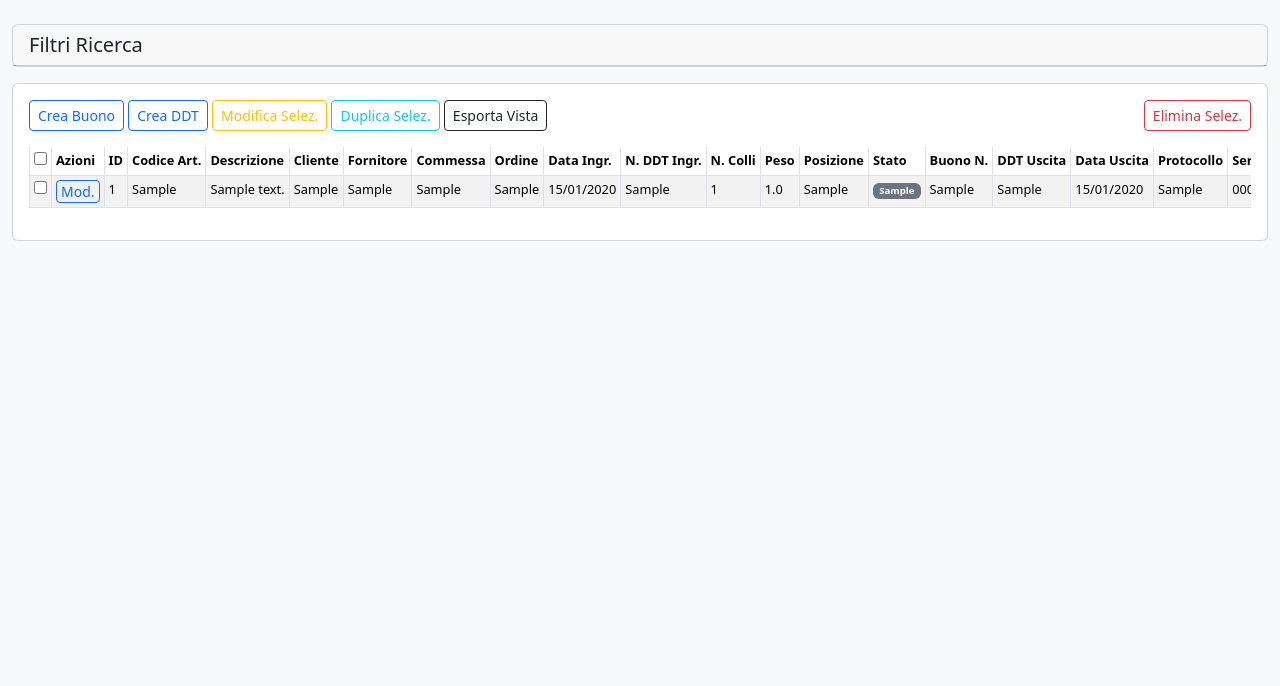
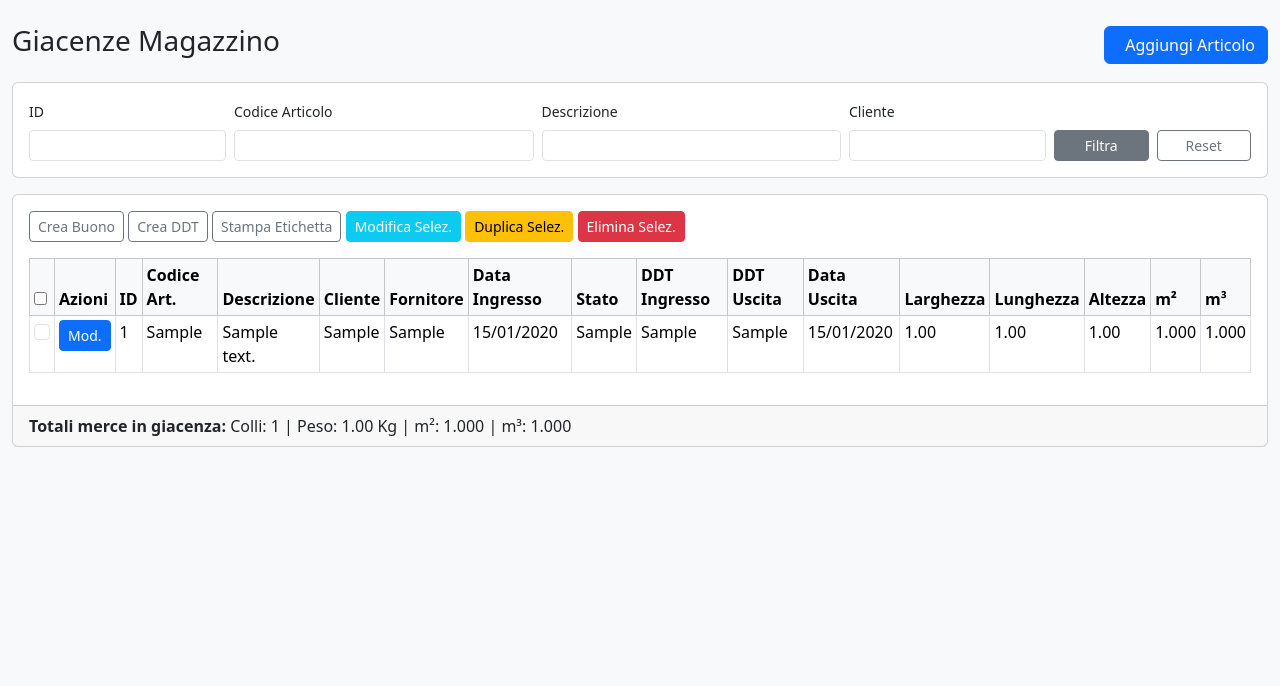
Before and after one commit to Camarsrl/gestionale_web, a Flask app: page /giacenze in a window 1280 px wide. Shown: the part 66-752 px from the top of the page. Run offline with Flask 3, Linux system fonts and the light colour scheme; the visitor is signed in with stand-in values (Sample User, id 1); tables that the repository leaves empty hold one stand-in row (values such as "Sample post").

Commit message:
Update index.html

```diff
--- a/templates/index.html
+++ b/templates/index.html
@@ -1,136 +1,204 @@
 {% extends "layout.html" %}
 
+{% block custom_css %}
+<style>
+    /* Contenitore per permettere lo scorrimento orizzontale */
+    .table-container {
+        overflow-x: auto;
+    }
+
+    /* Stile generale della tabella */
+    .table-giacenze {
+        table-layout: fixed; /* Fondamentale per rispettare le larghezze delle colonne */
+        width: 100%;         /* La tabella occupa tutta la larghezza del contenitore */
+    }
+
+    /* Stile per tutte le celle, header (th) e dati (td) */
+    .table-giacenze th,
+    .table-giacenze td {
+        vertical-align: middle;  /* Allinea il testo verticalmente al centro */
+        white-space: normal;     /* Permette al testo di andare a capo */
+        word-wrap: break-word;   /* Forza il testo ad andare a capo se una parola è troppo lunga */
+    }
+
+    /* Larghezze specifiche per ogni colonna per un layout ordinato */
+    .col-check { width: 40px; }
+    .col-azioni { width: 70px; }
+    .col-id { width: 70px; }
+    .col-codice { width: 250px; } /* Colonna Codice Art. più larga */
+    .col-desc { width: 350px; }   /* Colonna Descrizione ancora più larga */
+    .col-cliente { width: 150px; }
+    .col-fornitore { width: 150px; }
+    .col-data { width: 110px; }
+    .col-stato { width: 100px; }
+    .col-ddt { width: 120px; }
+    .col-misure { width: 90px; } /* Colonne per le misure */
+</style>
+{% endblock %}
+
+
 {% block content %}
+<div class="d-flex justify-content-between align-items-center mb-3">
+    <h3>Giacenze Magazzino</h3>
+    <a href="{{ url_for('add_articolo') }}" class="btn btn-primary">
+        <i class="bi bi-plus-circle-fill me-2"></i>Aggiungi Articolo
+    </a>
+</div>
+
 <div class="card mb-3">
-    <div class="card-header" data-bs-toggle="collapse" href="#filtriCollapse" role="button" aria-expanded="false" aria-controls="filtriCollapse" style="cursor: pointer;">
-        <h5 class="mb-0">Filtri Ricerca</h5>
+    <div class="card-body">
+        <form method="get" action="{{ url_for('visualizza_giacenze') }}">
+             <div class="row g-2 align-items-end">
+                <div class="col-md-2">
+                    <label class="form-label small">ID</label>
+                    <input type="text" name="id" class="form-control form-control-sm" value="{{ filters.get('id', '') }}">
                 </div>
-    <div class="collapse" id="filtriCollapse">
-        <div class="card-body">
-            <form method="GET" action="{{ url_for('visualizza_giacenze') }}">
-                <div class="row g-2">
-                    <div class="col-md-2"><label class="form-label small">Cliente</label><input type="text" name="cliente" class="form-control form-control-sm" value="{{ filters.get('cliente', '') }}"></div>
-                    <div class="col-md-2"><label class="form-label small">Fornitore</label><input type="text" name="fornitore" class="form-control form-control-sm" value="{{ filters.get('fornitore', '') }}"></div>
-                    <div class="col-md-2"><label class="form-label small">Commessa</label><input type="text" name="commessa" class="form-control form-control-sm" value="{{ filters.get('commessa', '') }}"></div>
-                    <div class="col-md-2"><label class="form-label small">Stato</label><input type="text" name="stato" class="form-control form-control-sm" value="{{ filters.get('stato', '') }}"></div>
-                    <div class="col-md-2"><label class="form-label small">Posizione</label><input type="text" name="posizione" class="form-control form-control-sm" value="{{ filters.get('posizione', '') }}"></div>
-                    <div class="col-md-2"><label class="form-label small">Protocollo</label><input type="text" name="protocollo" class="form-control form-control-sm" value="{{ filters.get('protocollo', '') }}"></div>
-                    <div class="col-md-4"><label class="form-label small">Descrizione</label><input type="text" name="descrizione" class="form-control form-control-sm" value="{{ filters.get('descrizione', '') }}"></div>
-                    <div class="col-md-2"><label class="form-label small">Mezzo Uscito</label><input type="text" name="mezzi_in_uscita" class="form-control form-control-sm" value="{{ filters.get('mezzi_in_uscita', '') }}"></div>
-                    <div class="col-md-3"><label class="form-label small">Serial Number</label><input type="text" name="serial_number" class="form-control form-control-sm" value="{{ filters.get('serial_number', '') }}"></div>
-                    <div class="col-md-3"><label class="form-label small">Ns Rif.</label><input type="text" name="ns_rif" class="form-control form-control-sm" value="{{ filters.get('ns_rif', '') }}"></div>
-                    <div class="col-md-2"><label class="form-label small">N. DDT Ingresso</label><input type="text" name="n_ddt_ingresso" class="form-control form-control-sm" value="{{ filters.get('n_ddt_ingresso', '') }}"></div>
-                    <div class="col-md-2"><label class="form-label small">N. DDT Uscita</label><input type="text" name="n_ddt_uscita" class="form-control form-control-sm" value="{{ filters.get('n_ddt_uscita', '') }}"></div>
-                    <div class="col-md-2"><label class="form-label small">N. Arrivo</label><input type="text" name="n_arrivo" class="form-control form-control-sm" value="{{ filters.get('n_arrivo', '') }}"></div>
-                    <div class="col-md-2"><label class="form-label small">N. Buono</label><input type="text" name="buono_n" class="form-control form-control-sm" value="{{ filters.get('buono_n', '') }}"></div>
-                    <div class="col-md-3"><label class="form-label small">Data Ingr. Da</label><input type="date" name="data_ingresso_da" class="form-control form-control-sm" value="{{ filters.get('data_ingresso_da', '') }}"></div>
-                    <div class="col-md-3"><label class="form-label small">Data Ingr. A</label><input type="date" name="data_ingresso_a" class="form-control form-control-sm" value="{{ filters.get('data_ingresso_a', '') }}"></div>
-                    <div class="col-md-3"><label class="form-label small">Data Usc. Da</label><input type="date" name="data_uscita_da" class="form-control form-control-sm" value="{{ filters.get('data_uscita_da', '') }}"></div>
-                    <div class="col-md-3"><label class="form-label small">Data Usc. A</label><input type="date" name="data_uscita_a" class="form-control form-control-sm" value="{{ filters.get('data_uscita_a', '') }}"></div>
+                <div class="col-md-3">
+                    <label class="form-label small">Codice Articolo</label>
+                    <input type="text" name="codice_articolo" class="form-control form-control-sm" value="{{ filters.get('codice_articolo', '') }}">
                 </div>
-                <div class="mt-3">
-                    <button type="submit" class="btn btn-sm btn-primary">Applica Filtri</button>
-                    <a href="{{ url_for('visualizza_giacenze') }}" class="btn btn-sm btn-secondary">Pulisci Filtri</a>
+                 <div class="col-md-3">
+                    <label class="form-label small">Descrizione</label>
+                    <input type="text" name="descrizione" class="form-control form-control-sm" value="{{ filters.get('descrizione', '') }}">
+                </div>
+                <div class="col-md-2">
+                    <label class="form-label small">Cliente</label>
+                    <input type="text" name="cliente" class="form-control form-control-sm" value="{{ filters.get('cliente', '') }}">
+                </div>
+                <div class="col-md-2 d-flex align-items-end">
+                    <button type="submit" class="btn btn-sm btn-secondary w-100">Filtra</button>
+                    <a href="{{ url_for('visualizza_giacenze') }}" class="btn btn-sm btn-outline-secondary w-100 ms-2">Reset</a>
+                </div>
             </div>
         </form>
     </div>
 </div>
-</div>
+
 
 <div class="card">
     <div class="card-body">
         <div class="mb-3">
-            <button class="btn btn-sm btn-outline-primary" id="btn-buono">Crea Buono</button>
-            <button class="btn btn-sm btn-outline-primary" id="btn-ddt">Crea DDT</button>
-            <button class="btn btn-sm btn-outline-warning" id="btn-edit-multiple">Modifica Selez.</button>
-            <button class="btn btn-sm btn-outline-info" id="btn-duplicate">Duplica Selez.</button>
-            <a href="{{ url_for('export_excel', **filters) }}" class="btn btn-sm btn-outline-dark">Esporta Vista</a>
-            <button class="btn btn-sm btn-outline-danger float-end" id="btn-delete-selected">Elimina Selez.</button>
+            <button class="btn btn-sm btn-outline-secondary" onclick="handleBulkAction('{{ url_for('buono_setup') }}')">Crea Buono</button>
+            <button class="btn btn-sm btn-outline-secondary" onclick="handleBulkAction('{{ url_for('ddt_setup') }}')">Crea DDT</button>
+            <button class="btn btn-sm btn-outline-secondary" onclick="handleBulkAction('{{ url_for('etichetta_manuale') }}')">Stampa Etichetta</button>
+            <button class="btn btn-sm btn-info text-white" onclick="handleBulkAction('{{ url_for('edit_multiple') }}')">Modifica Selez.</button>
+            <button class="btn btn-sm btn-warning" onclick="handleBulkAction('{{ url_for('duplica_articolo') }}')">Duplica Selez.</button>
+            <button class="btn btn-sm btn-danger" onclick="deleteSelected()">Elimina Selez.</button>
         </div>
 
-        <div class="table-responsive" style="max-height: 65vh; overflow: auto;">
-            <table class="table table-sm table-striped table-bordered" style="font-size: 0.8rem; white-space: nowrap;">
-                <thead style="position: sticky; top: 0; background-color: #f8f9fa; z-index: 1;">
-                    <tr>
-                        <th><input type="checkbox" id="select-all"></th>
-                        <th>Azioni</th>
-                        <th>ID</th><th>Codice Art.</th><th>Descrizione</th><th>Cliente</th><th>Fornitore</th>
-                        <th>Commessa</th><th>Ordine</th><th>Data Ingr.</th><th>N. DDT Ingr.</th>
-                        <th>N. Colli</th><th>Peso</th><th>Posizione</th><th>Stato</th><th>Buono N.</th>
-                        <th>DDT Uscita</th><th>Data Uscita</th><th>Protocollo</th><th>Serial N.</th>
-                        <th>N. Arrivo</th><th>Ns Rif.</th><th>Mezzo Usc.</th>
+        <form id="bulk-form" method="get">
+            <div class="table-container">
+                <table class="table table-bordered table-hover table-sm table-giacenze">
+                    <thead>
+                        <tr class="table-light">
+                            <th class="col-check"><input type="checkbox" id="select-all"></th>
+                            <th class="col-azioni">Azioni</th>
+                            <th class="col-id">ID</th>
+                            <th class="col-codice">Codice Art.</th>
+                            <th class="col-desc">Descrizione</th>
+                            <th class="col-cliente">Cliente</th>
+                            <th class="col-fornitore">Fornitore</th>
+                            <th class="col-data">Data Ingresso</th>
+                            <th class="col-stato">Stato</th>
+                            <th class="col-ddt">DDT Ingresso</th>
+                            <th class="col-ddt">DDT Uscita</th>
+                            <th class="col-data">Data Uscita</th>
+                            <th class="col-misure">Larghezza</th>
+                            <th class="col-misure">Lunghezza</th>
+                            <th class="col-misure">Altezza</th>
+                            <th class="col-misure">m²</th>
+                            <th class="col-misure">m³</th>
                         </tr>
                     </thead>
                     <tbody>
-                    {% for art in articoli %}
+                        {% for articolo in articoli %}
+                        <tr class="{{ 'table-secondary text-muted' if articolo.stato == 'Uscito' else '' }}">
+                            <td><input type="checkbox" name="ids" value="{{ articolo.id }}" class="form-check-input"></td>
+                            <td>
+                                <a href="{{ url_for('edit_articolo', id=articolo.id) }}" class="btn btn-sm btn-primary">Mod.</a>
+                            </td>
+                            <td>{{ articolo.id }}</td>
+                            <td>{{ articolo.codice_articolo }}</td>
+                            <td>{{ articolo.descrizione }}</td>
+                            <td>{{ articolo.cliente }}</td>
+                            <td>{{ articolo.fornitore }}</td>
+                            <td>{{ articolo.data_ingresso.strftime('%d/%m/%Y') if articolo.data_ingresso }}</td>
+                            <td>{{ articolo.stato }}</td>
+                            <td>{{ articolo.n_ddt_ingresso }}</td>
+                            <td>{{ articolo.n_ddt_uscita }}</td>
+                            <td>{{ articolo.data_uscita.strftime('%d/%m/%Y') if articolo.data_uscita }}</td>
+                            <td>{{ '%.2f'|format(articolo.larghezza|float) if articolo.larghezza is not none }}</td>
+                            <td>{{ '%.2f'|format(articolo.lunghezza|float) if articolo.lunghezza is not none }}</td>
+                            <td>{{ '%.2f'|format(articolo.altezza|float) if articolo.altezza is not none }}</td>
+                            <td>{{ '%.3f'|format(articolo.m2|float) if articolo.m2 is not none }}</td>
+                            <td>{{ '%.3f'|format(articolo.m3|float) if articolo.m3 is not none }}</td>
+                        </tr>
+                        {% else %}
                         <tr>
-                        <td onclick="event.stopPropagation();"><input type="checkbox" class="articolo-checkbox" value="{{ art.id }}"></td>
-                        <td><a href="{{ url_for('edit_articolo', id=art.id) }}" class="btn btn-sm btn-outline-primary py-0 px-1" title="Modifica">Mod.</a></td>
-                        <td>{{ art.id }}</td><td>{{ art.codice_articolo or '' }}</td><td>{{ art.descrizione or '' }}</td>
-                        <td>{{ art.cliente or '' }}</td><td>{{ art.fornitore or '' }}</td><td>{{ art.commessa or '' }}</td>
-                        <td>{{ art.ordine or '' }}</td><td>{{ art.data_ingresso.strftime('%d/%m/%Y') if art.data_ingresso else '' }}</td>
-                        <td>{{ art.n_ddt_ingresso or '' }}</td><td>{{ art.n_colli or '' }}</td><td>{{ art.peso or '' }}</td>
-                        <td>{{ art.posizione or '' }}</td>
-                        <td><span class="badge bg-{{ 'success' if art.stato == 'In giacenza' else 'secondary' }}">{{ art.stato }}</span></td>
-                        <td>{{ art.buono_n or '' }}</td><td>{{ art.n_ddt_uscita or '' }}</td>
-                        <td>{{ art.data_uscita.strftime('%d/%m/%Y') if art.data_uscita else '' }}</td>
-                        <td>{{ art.protocollo or ''}}</td><td>{{ art.serial_number or ''}}</td>
-                        <td>{{ art.n_arrivo or ''}}</td><td>{{ art.ns_rif or ''}}</td><td>{{ art.mezzi_in_uscita or ''}}</td>
+                            <td colspan="17" class="text-center">Nessun articolo trovato.</td>
                         </tr>
                         {% endfor %}
                     </tbody>
                 </table>
             </div>
+        </form>
+    </div>
+    <div class="card-footer">
+        <strong>Totali merce in giacenza:</strong>
+        Colli: {{ totali.colli }} |
+        Peso: {{ '%.2f'|format(totali.peso) }} Kg |
+        m²: {{ '%.3f'|format(totali.m2) }} |
+        m³: {{ '%.3f'|format(totali.m3) }}
     </div>
 </div>
-
-<form id="bulk-delete-form" method="POST" action="{{ url_for('bulk_delete') }}" style="display: none;">
-    <input type="hidden" name="selected_ids" id="delete_ids_field">
-</form>
 {% endblock %}
 
 {% block extra_js %}
 <script>
-document.addEventListener('DOMContentLoaded', function() {
 document.getElementById('select-all').addEventListener('change', function(e) {
-        document.querySelectorAll('.articolo-checkbox').forEach(checkbox => {
+    document.querySelectorAll('input[name="ids"]').forEach(checkbox => {
         checkbox.checked = e.target.checked;
     });
 });
 
 function getSelectedIds() {
-        return Array.from(document.querySelectorAll('.articolo-checkbox:checked')).map(cb => cb.value).join(',');
+    return Array.from(document.querySelectorAll('input[name="ids"]:checked')).map(cb => cb.value);
 }
 
-    function handleActionClick(url, needsOne = false) {
+function handleBulkAction(url) {
     const ids = getSelectedIds();
-        if (!ids) {
-            alert('Nessun articolo selezionato.');
+    if (ids.length === 0) {
+        alert("Seleziona almeno un articolo.");
         return;
     }
-        if (needsOne && ids.split(',').length > 1) {
-            alert('Per questa operazione, seleziona un solo articolo.');
+     // Per la duplicazione, prendi solo il primo ID
+    if (url.includes('duplica')) {
+        window.location.href = url + '?ids=' + ids[0];
         return;
     }
-        window.location.href = url + '?ids=' + ids;
+    window.location.href = url + '?ids=' + ids.join(',');
 }
 
-    document.getElementById('btn-buono').addEventListener('click', () => handleActionClick('{{ url_for("buono_setup") }}'));
-    document.getElementById('btn-ddt').addEventListener('click', () => handleActionClick('{{ url_for("ddt_setup") }}'));
-    document.getElementById('btn-edit-multiple').addEventListener('click', () => handleActionClick('{{ url_for("edit_multiple") }}'));
-    document.getElementById('btn-duplicate').addEventListener('click', () => handleActionClick('{{ url_for("duplica_articolo") }}', true));
-
-    document.getElementById('btn-delete-selected').addEventListener('click', function() {
+function deleteSelected() {
     const ids = getSelectedIds();
-        if (!ids) {
-            alert('Nessun articolo selezionato per l\'eliminazione.');
+    if (ids.length === 0) {
+        alert("Seleziona almeno un articolo per l'eliminazione.");
         return;
     }
-        if (confirm(`Sei sicuro di voler eliminare i ${ids.split(',').length} articoli selezionati? L\'azione è irreversibile.`)) {
-            document.getElementById('delete_ids_field').value = ids;
-            document.getElementById('bulk-delete-form').submit();
+    if (confirm(`Sei sicuro di voler eliminare ${ids.length} articoli? L'azione è irreversibile.`)) {
+        const form = document.createElement('form');
+        form.method = 'post';
+        form.action = '{{ url_for("bulk_delete") }}';
+
+        const hiddenInput = document.createElement('input');
+        hiddenInput.type = 'hidden';
+        hiddenInput.name = 'selected_ids';
+        hiddenInput.value = ids.join(',');
+        form.appendChild(hiddenInput);
+
+        document.body.appendChild(form);
+        form.submit();
     }
-    });
-});
+}
 </script>
 {% endblock %}
```
Lines whose indentation alone changed are shown as unchanged.
